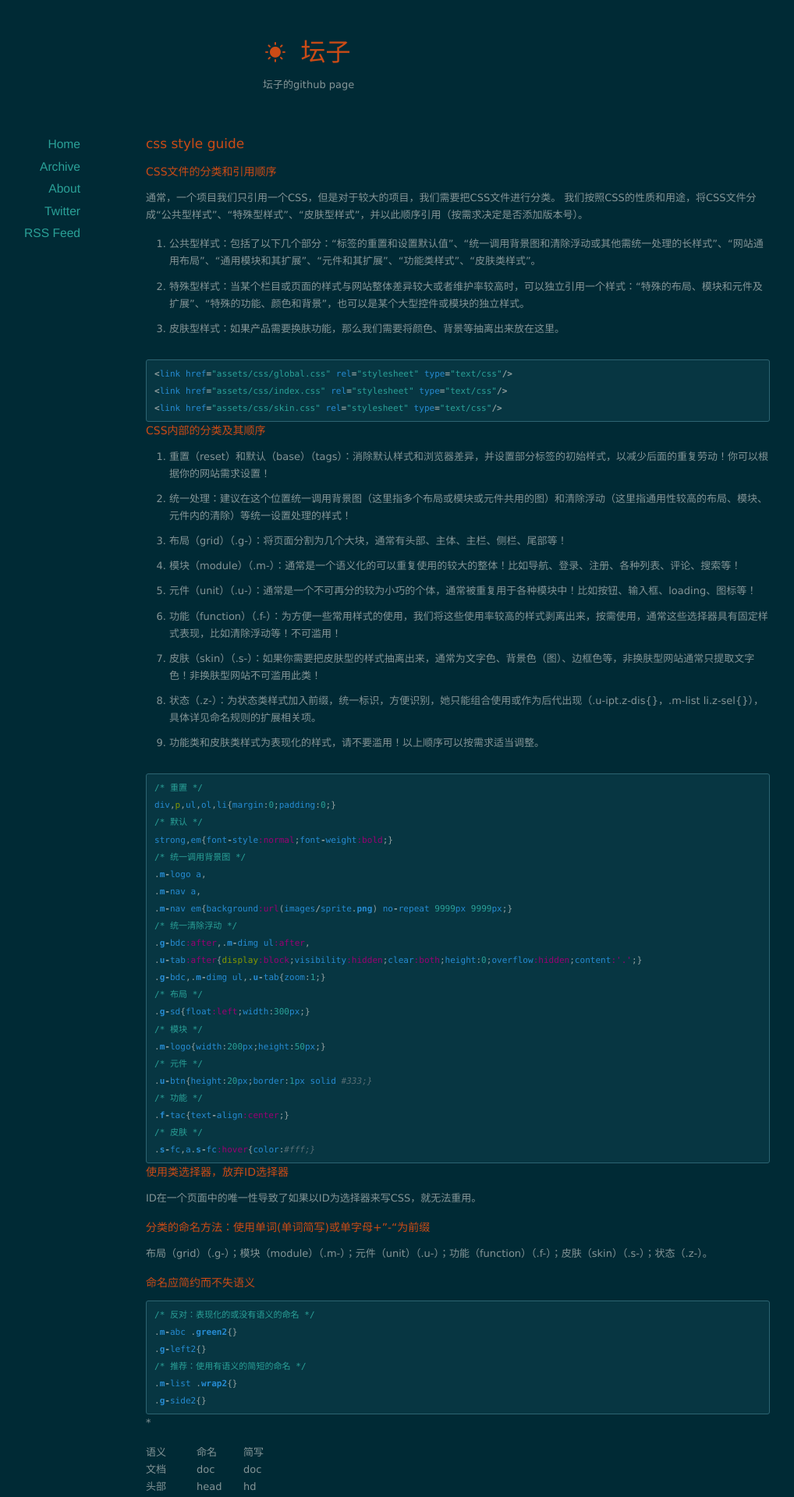
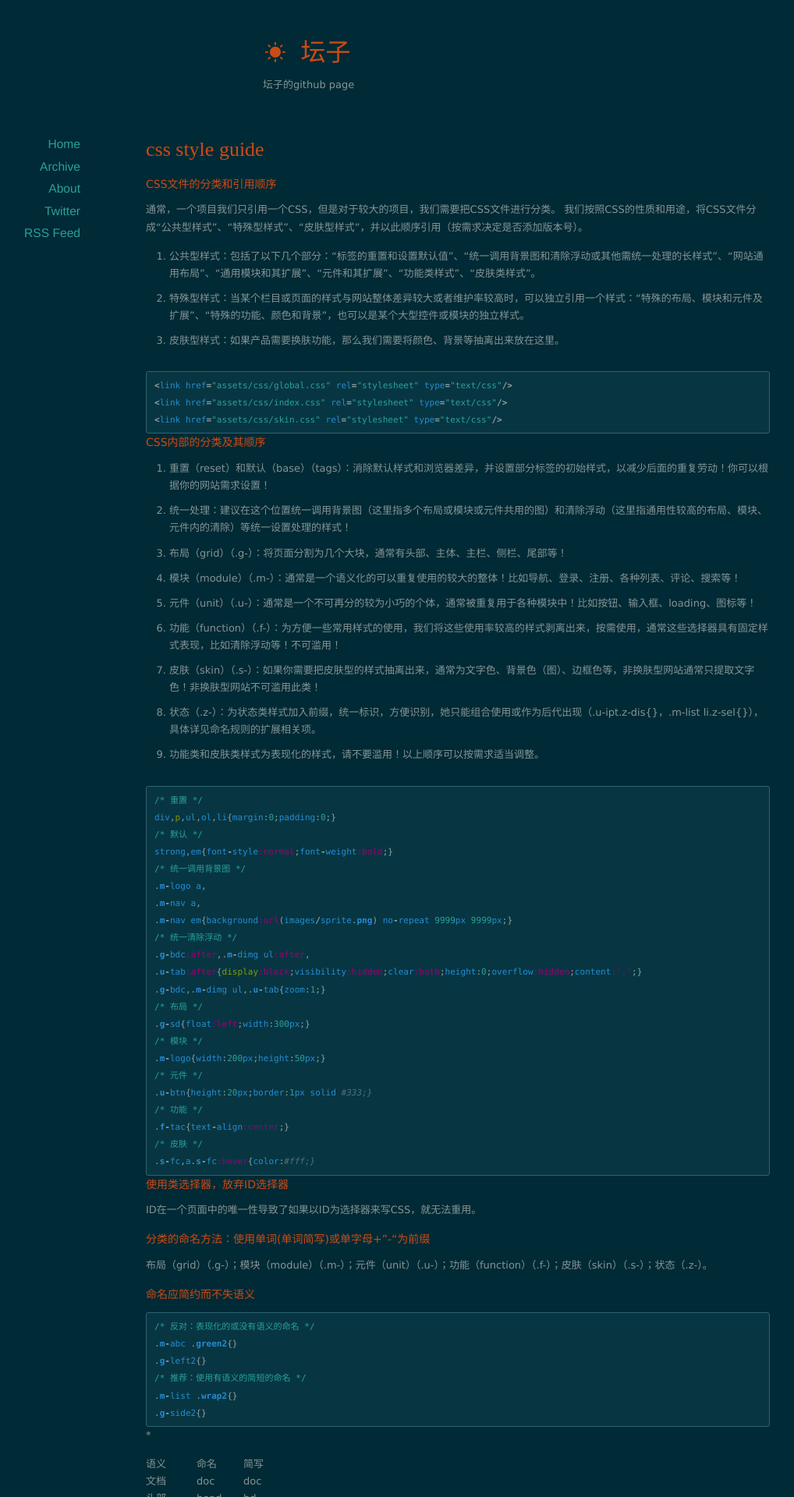
Before and after one commit to kelyau/kelyau.github.io, a Jekyll site: the page built from index.html, in a window 1280 px wide. Shown: the top 1920 px of the page at 78% size, without its empty margins (53-1071 px from the left). Built offline with Jekyll 4.4.1, drawn with Linux system fonts in a browser that asks for light colours; nearby versions of some CDN libraries; the list of posts is cut into pages by our own code.

Commit message:
update h1 title

```diff
--- a/assets/css/style.css
+++ b/assets/css/style.css
@@ -167,7 +167,8 @@ article {
 }
 
 article h1 {
-	font-size: 17px;
+	font-size: 26px;
+	font-family: "microsoft yahei";
 	margin: 0 0 10px 0;
 }
 article h1 a {
```
